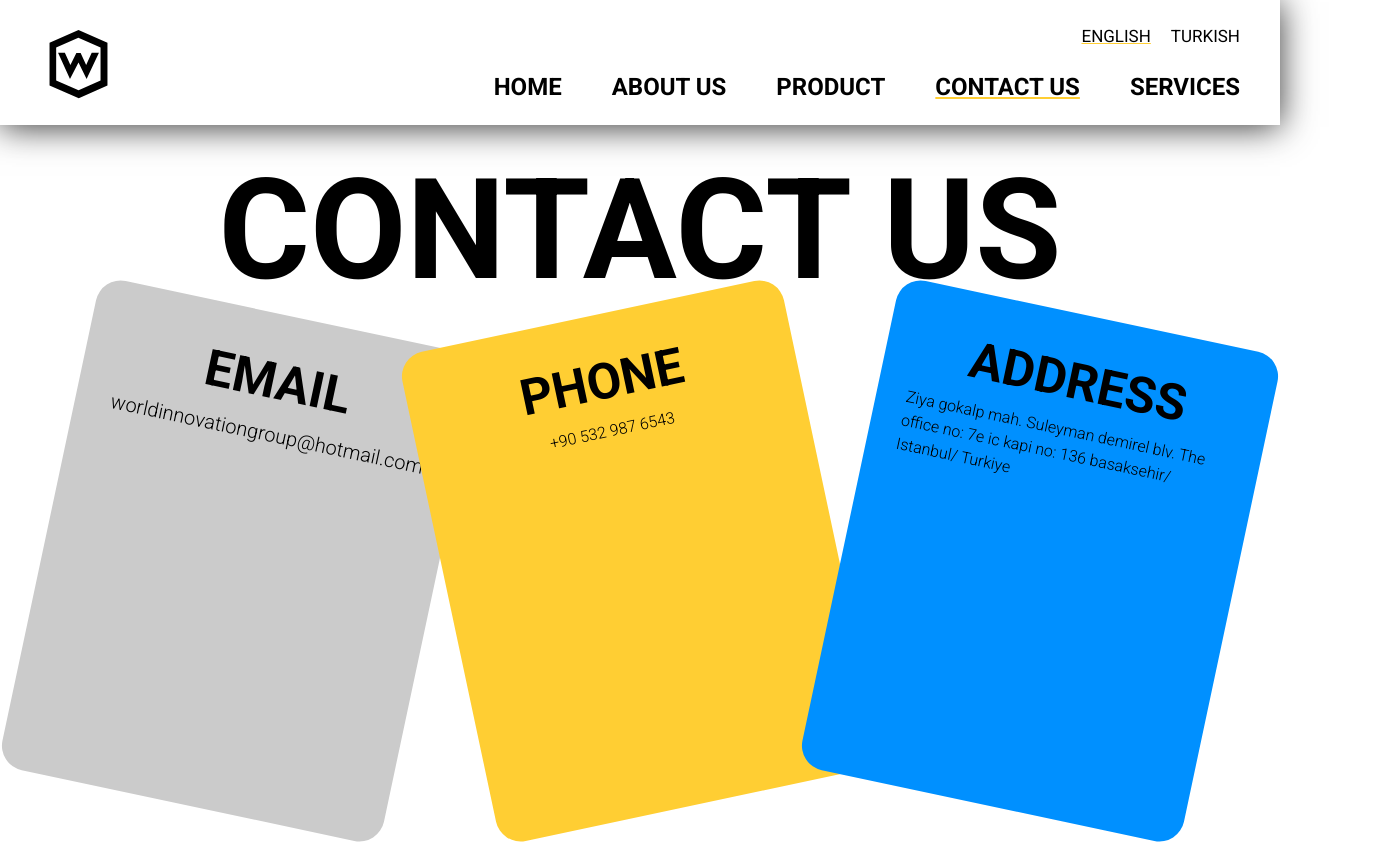
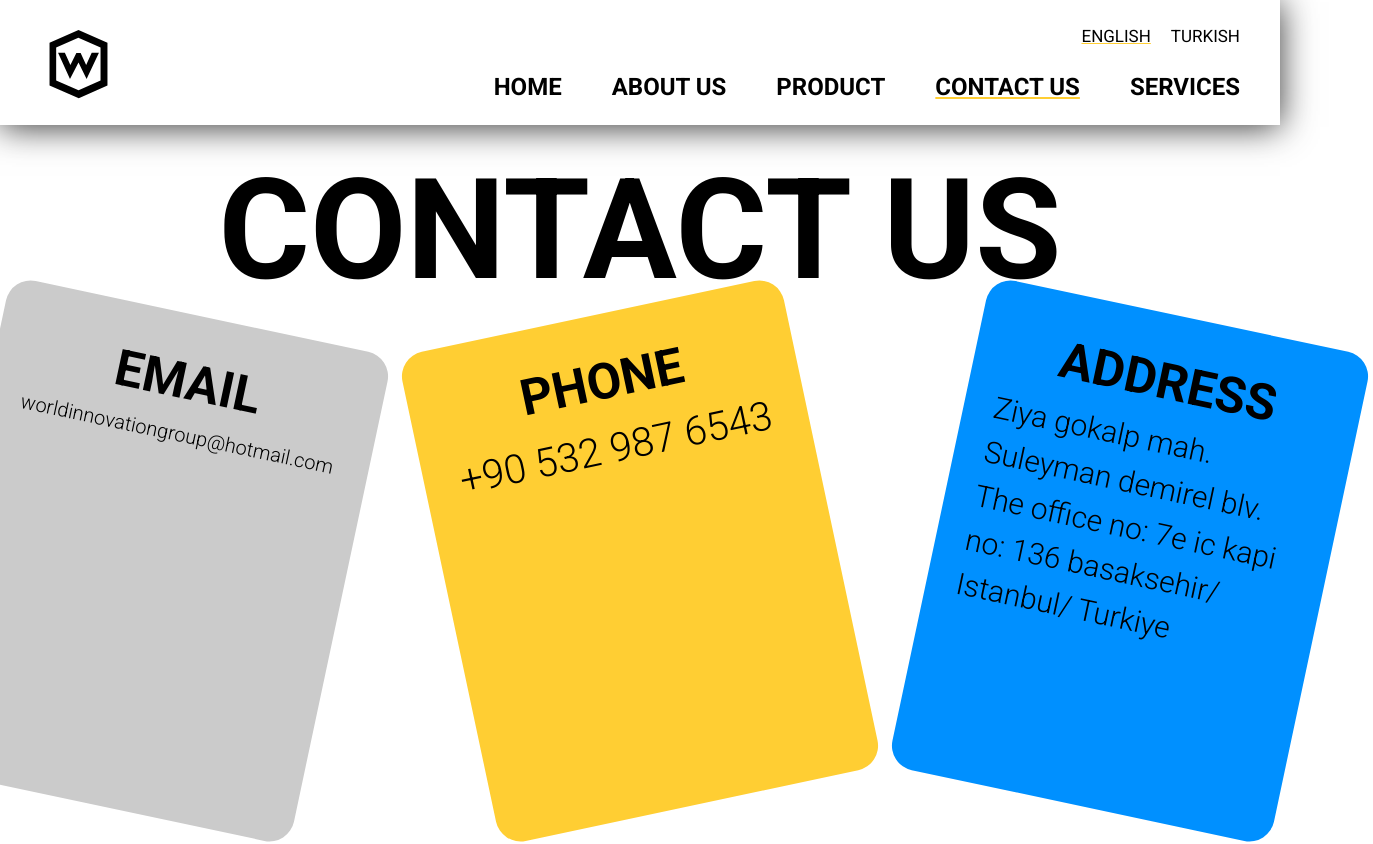
Before and after one commit to digmen/adil2, a React (Create React App) app: page /contact in a window 1280 px wide. Shown: the top 844 px of the page, 1373 px wide, since content can reach past the window. Built offline with nearby package versions, Linux system fonts and the light colour scheme.

Commit message:
adil dildo

```diff
--- a/src/components/Footer.jsx
+++ b/src/components/Footer.jsx
@@ -6,7 +6,7 @@ import footerBg from './images/footer.png'
 import { useTranslation } from 'react-i18next'
 
 export default function Footer() {
-    const { t, i18n } = useTranslation()
+    const { t } = useTranslation()
 
     return (
         <div className='flex justify-between px-[40px] pt-[25px] w-full max-sm:flex-col  max-sm:pb-12 bg-white' style={{ backgroundImage: `url(${footerBg})`, backgroundSize: 'cover', backgroundRepeat: 'no-repeat' }}>
@@ -24,11 +24,11 @@ export default function Footer() {
                     </div>
                     <div className='flex  flex-col items-start gap-[10px]'>
                         <span className='text-[24px] font-medium text-white'>TELEPHONE NUMBER</span>
-                        <span className='text-[24px] font-medium text-white'>+90 532 987 6543</span>
+                        <span className='text-[18px] font-medium text-white'>+90 532 987 6543</span>
                     </div>
                     <div className='flex flex-col items-start gap-[10px]'>
                         <span className='text-[24px] font-medium text-white'>EMAIL</span>
-                        <a href='mailto:worldinnovationgroup@hotmail.com' className='text-[24px] font-medium text-white'>worldinnovationgroup@hotmail.com</a>
+                        <a href='mailto:worldinnovationgroup@hotmail.com' className='text-[18px] font-medium text-white'>worldinnovationgroup@hotmail.com</a>
                     </div>
                     <div className='flex flex-col w-[200px] items-start gap-[10px]'>
                         <span className='text-[24px] font-medium text-white'>ADRESS</span>
--- a/src/locales/en/translation.json
+++ b/src/locales/en/translation.json
@@ -234,19 +234,19 @@
         "title": "EMAIL",
         "details": "worldinnovationgroup@hotmail.com",
         "color": "#CBCBCB",
-        "textSize":"20px"
+        "textSize":"20"
       },
       {
         "title": "PHONE",
         "details": "+90 532 987 6543",
         "color": "#FFCE33",
-        "textSize":"40px"
+        "textSize":"40"
       },
       {
         "title": "ADDRESS",
-        "details": "Ziya gokalp mah. Suleyman demirel blv. The office no: 7e ic kapi no: 136 basaksehir/ Istanbul/ Turkiye ",
+        "details": "Ziya gokalp mah. Suleyman demirel blv. The office no: 7e ic kapi no: 136 basaksehir/ Istanbul/ Turkiye",
         "color": "#0090FF",
-        "textSize":"30px"
+        "textSize":"30"
       }
     ]
   }
--- a/src/locales/trk/translation.json
+++ b/src/locales/trk/translation.json
@@ -234,19 +234,19 @@
         "title": "EMAIL",
         "details": "worldinnovationgroup@hotmail.com",
         "color": "#CBCBCB",
-        "textSize":"20px"
+        "textSize":"20"
       },
       {
         "title": "TELEFON",
         "details": "+90 532 987 6543",
         "color": "#FFCE33",
-        "textSize":"40px"
+        "textSize":"40"
       },
       {
         "title": "ADRESSE",
         "details": "Ziya Gokalp Mah. Suleyman Demirel Blv. The Office No: 7E, Ic Kapi No: 136, Basaksehir / Istanbul / Turkiye",
         "color": "#0090FF",
-        "textSize":"30px"
+        "textSize":"30"
       }
     ]
   }
--- a/src/pages/contact/Contact.jsx
+++ b/src/pages/contact/Contact.jsx
@@ -1,6 +1,6 @@
 import React, { useEffect } from 'react'
 
-import contactUsImg from './images/contuctusimg.png'
+
 import { useTranslation } from 'react-i18next';
 
 
@@ -10,7 +10,7 @@ import 'aos/dist/aos.css';
 
 
 export default function Contact() {
-  const { t, i18n } = useTranslation();
+  const { t } = useTranslation();
 
   useEffect(() => {
     AOS.init({
@@ -23,7 +23,8 @@ export default function Contact() {
     <div className='mt-[125px]'>
       <div className='px-[40px] mb-[100px]'>
         <h1 className='text-[140px] text-center font-bold'>{t('contact.contactTextHero')}</h1>
-        <div className='flex justify-around -translate-y-6'>
+        <div className='flex justify-center '>
+          <div className='flex gap-[100px] -translate-y-6'>
             {t('contact.methods', { returnObjects: true }).map((method, index) => (
               <div
                 key={index}
@@ -31,11 +32,12 @@ export default function Contact() {
                 className={`w-[390px] h-[500px] p-[30px] rounded-[25px] flex flex-col items-center ${index % 2 === 0 ? 'rotate-12' : '-rotate-12'}`}
               >
                 <h2 className='font-bold text-[50px]'>{method.title}</h2>
-              <span className={`font-light text-[${method.textSize}]`}>{method.details}</span>
+                <span className='font-light' style={{ fontSize: `${method.textSize}px` }}>{method.details}</span>
               </div>
             ))}
           </div>
         </div>
       </div>
+    </div>
   )
 }
--- a/src/pages/home/Home.jsx
+++ b/src/pages/home/Home.jsx
@@ -17,7 +17,7 @@ import 'aos/dist/aos.css';
 
 
 export default function Home() {
-    const { t, i18n } = useTranslation();
+    const { t } = useTranslation();
 
     useEffect(() => {
         AOS.init({
```
Lines whose indentation alone changed are shown as unchanged.
